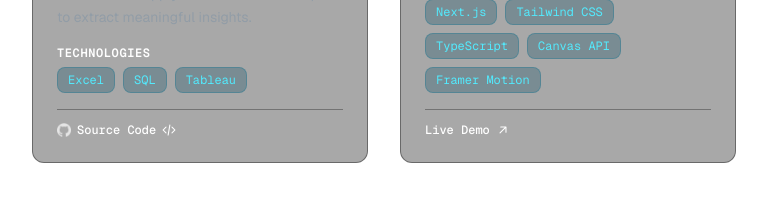
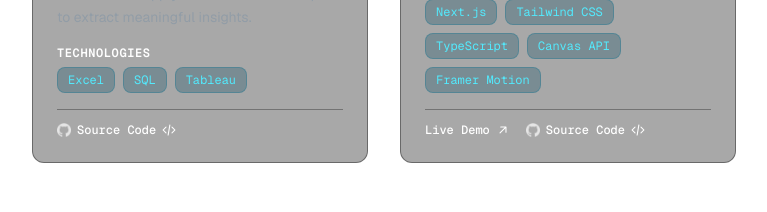
Before and after one commit to JeroldGomez/jerold-gomez-portfolio, a Next.js app: page / in a window 1280 px wide. Shown: the part 4560-4772 px from the top of the page, without its empty margins (256-1023 px from the left). Built offline with nearby package versions, Linux system fonts and the light colour scheme.

Commit message:
added github link

```diff
--- a/app/data/projects.ts
+++ b/app/data/projects.ts
@@ -63,6 +63,6 @@ export const projectsData: Project[] = [
         "This very portfolio! Built with Next.js, Tailwind CSS, and showcasing a blend of data science projects and my journey in tech.",
         technologies: ["Next.js", "Tailwind CSS", "TypeScript", "Canvas API", "Framer Motion"],
         liveLink: "/",
-        // githubLink: "https://github.com/yourusername/my-portfolio",
+        githubLink: "https://github.com/JeroldGomez/jerold-gomez-portfolio",
     },
 ];
```
